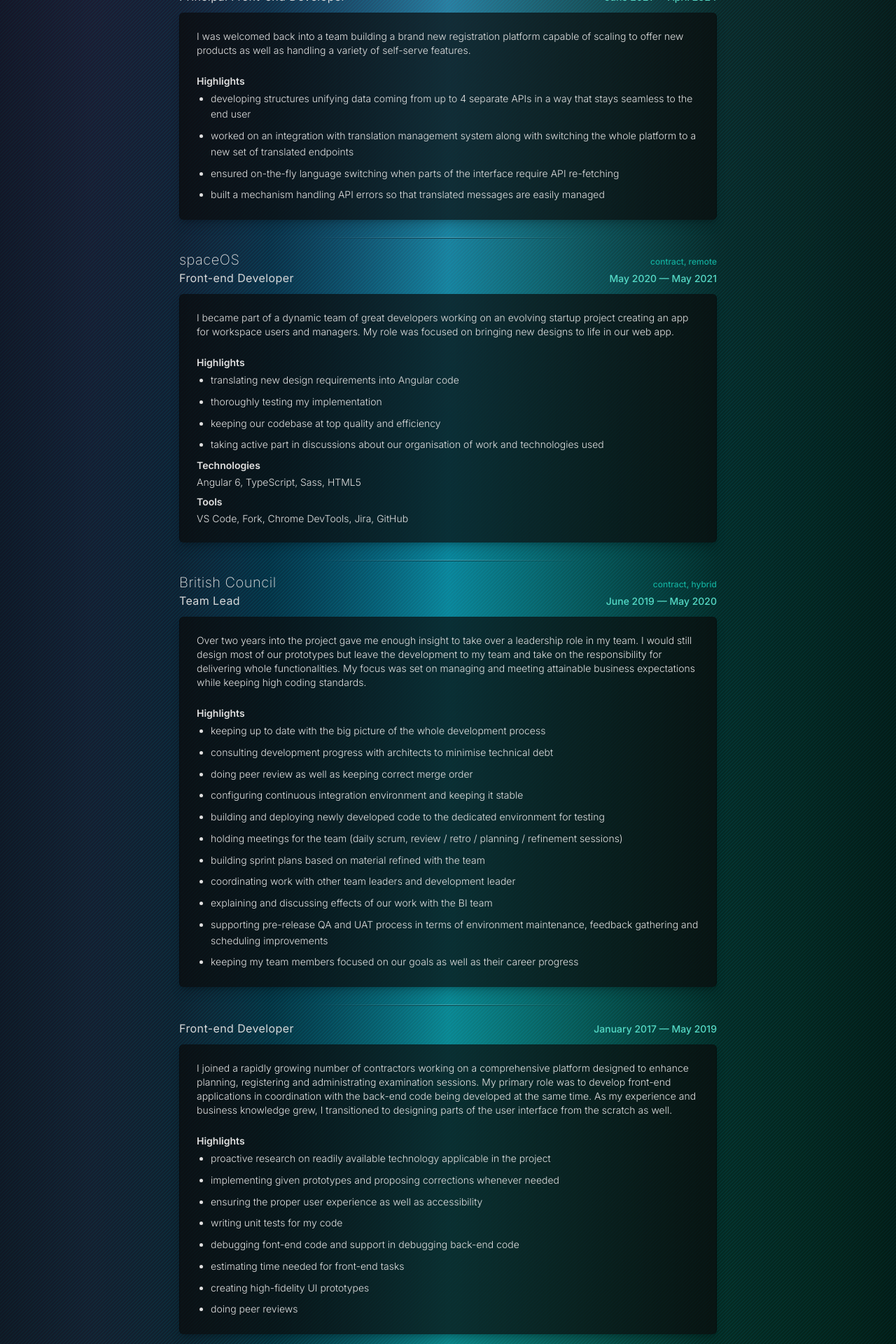
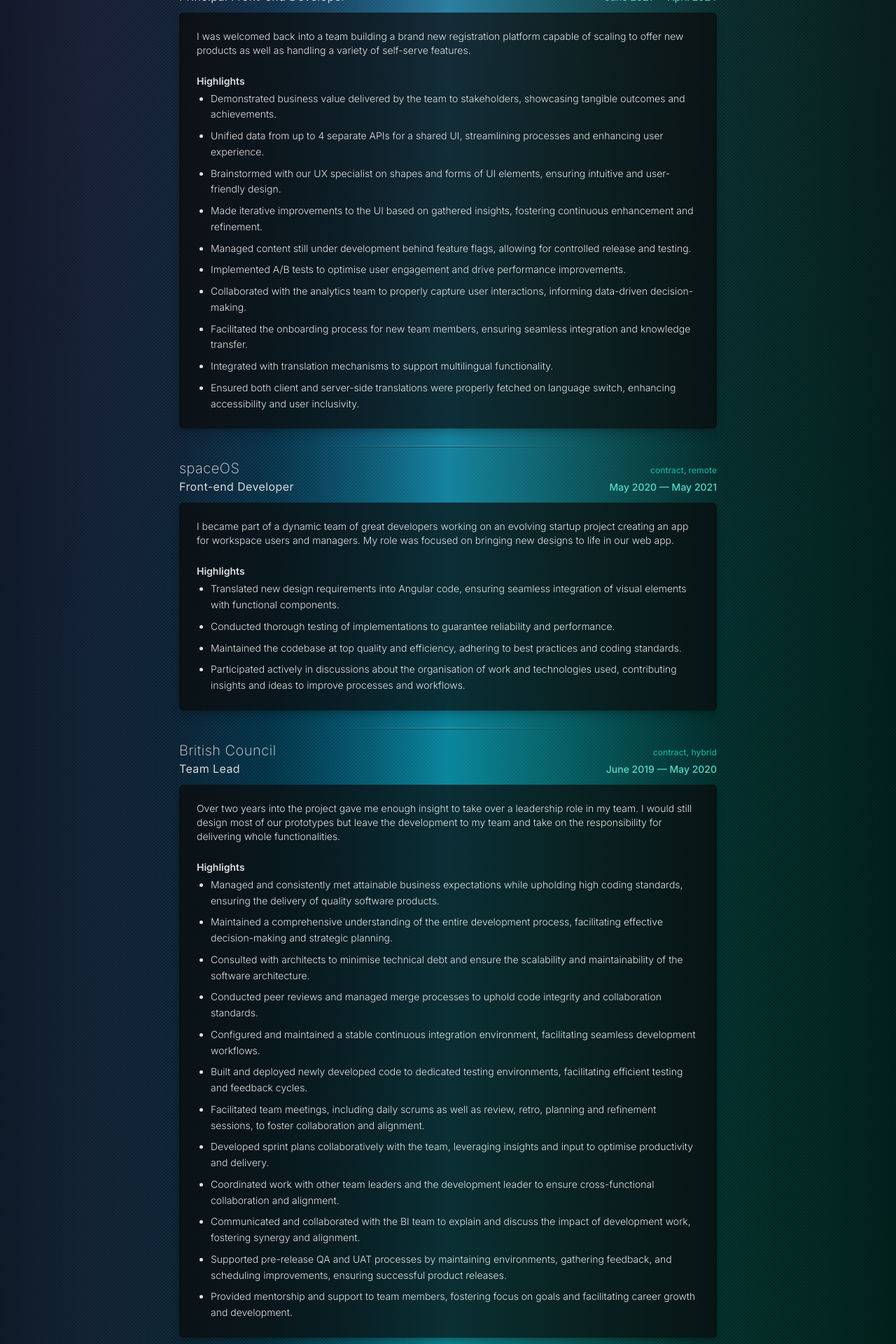
Before and after one commit to Raz666/razart, a Next.js app: page /en/experience in a window 1280 px wide. Shown: the part 420-2340 px from the top of the page at 70% size. Built offline with nearby package versions, Linux system fonts and the light colour scheme.

Commit message:
improve content

```diff
--- a/messages/en.json
+++ b/messages/en.json
@@ -6,7 +6,7 @@
       "line1": "Frontend developer with a knack for user experience and visual aesthetics.",
       "line2": "Passionate about long walks as well as loosing oneself in well written storytelling."
     },
-    "gdpr": "I authorize the processing of personal data contained in my curriculum vitae based on art. 13 GDPR 679/16."
+    "gdpr": "I authorise the processing of personal data contained in my curriculum vitae based on art. 13 GDPR 679/16."
   },
   "Experience": {
     "title": "Experience",
@@ -42,72 +42,78 @@
     },
     "spaceOS": {
       "desc": "I became part of a dynamic team of great developers working on an evolving startup project creating an app for workspace users and managers. My role was focused on bringing new designs to life in our web app.",
-      "hl1": "translating new design requirements into Angular code",
-      "hl2": "thoroughly testing my implementation",
-      "hl3": "keeping our codebase at top quality and efficiency",
-      "hl4": "taking active part in discussions about our organisation of work and technologies used",
-      "tech": "Angular 6, TypeScript, Sass, HTML5",
-      "tools": "VS Code, Fork, Chrome DevTools, Jira, GitHub"
+      "hl1": "Translated new design requirements into Angular code, ensuring seamless integration of visual elements with functional components.",
+      "hl2": "Conducted thorough testing of implementations to guarantee reliability and performance.",
+      "hl3": "Maintained the codebase at top quality and efficiency, adhering to best practices and coding standards.",
+      "hl4": "Participated actively in discussions about the organisation of work and technologies used, contributing insights and ideas to improve processes and workflows."
     },
     "bc": {
       "fe1": {
         "desc": "I joined a rapidly growing number of contractors working on a comprehensive platform designed to enhance planning, registering and administrating examination sessions. My primary role was to develop front-end applications in coordination with the back-end code being developed at the same time. As my experience and business knowledge grew, I transitioned to designing parts of the user interface from the scratch as well.",
-        "hl1": "proactive research on readily available technology applicable in the project",
-        "hl2": "implementing given prototypes and proposing corrections whenever needed",
-        "hl3": "ensuring the proper user experience as well as accessibility",
-        "hl4": "writing unit tests for my code",
-        "hl5": "debugging font-end code and support in debugging back-end code",
-        "hl6": "estimating time needed for front-end tasks",
-        "hl7": "creating high-fidelity UI prototypes",
-        "hl8": "doing peer reviews"
+        "hl1": "Conducted proactive research on available technologies applicable to the project, ensuring informed decision-making and optimal technology selection.",
+        "hl2": "Implemented provided prototypes and proposed necessary corrections to enhance functionality and usability.",
+        "hl3": "Ensured proper user experience and accessibility standards were met, enhancing usability and inclusivity.",
+        "hl4": "Maintained synchronisation between front-end and back-end code, facilitating seamless integration and collaboration across development teams.",
+        "hl5": "Wrote comprehensive unit tests for front-end code, ensuring code quality and reliability.",
+        "hl6": "Assisted in debugging both front-end and back-end code, providing valuable support in troubleshooting and issue resolution.",
+        "hl7": "Estimated time requirements for front-end tasks, aiding in project planning and resource allocation.",
+        "hl8": "Created high-fidelity UI prototypes, visualising design concepts and facilitating stakeholder understanding and feedback.",
+        "hl9": "Conducted peer reviews, fostering collaboration and code quality assurance through constructive feedback and collaboration."
       },
       "tl": {
-        "desc": "Over two years into the project gave me enough insight to take over a leadership role in my team. I would still design most of our prototypes but leave the development to my team and take on the responsibility for delivering whole functionalities. My focus was set on managing and meeting attainable business expectations while keeping high coding standards.",
-        "hl1": "keeping up to date with the big picture of the whole development process",
-        "hl2": "consulting development progress with architects to minimise technical debt",
-        "hl3": "doing peer review as well as keeping correct merge order",
-        "hl4": "configuring continuous integration environment and keeping it stable",
-        "hl5": "building and deploying newly developed code to the dedicated environment for testing",
-        "hl6": "holding meetings for the team (daily scrum, review / retro / planning / refinement sessions)",
-        "hl7": "building sprint plans based on material refined with the team",
-        "hl8": "coordinating work with other team leaders and development leader",
-        "hl9": "explaining and discussing effects of our work with the BI team",
-        "hl10": "supporting pre-release QA and UAT process in terms of environment maintenance, feedback gathering and scheduling improvements",
-        "hl11": "keeping my team members focused on our goals as well as their career progress"
+        "desc": "Over two years into the project gave me enough insight to take over a leadership role in my team. I would still design most of our prototypes but leave the development to my team and take on the responsibility for delivering whole functionalities.",
+        "hl1": "Managed and consistently met attainable business expectations while upholding high coding standards, ensuring the delivery of quality software products.",
+        "hl2": "Maintained a comprehensive understanding of the entire development process, facilitating effective decision-making and strategic planning.",
+        "hl3": "Consulted with architects to minimise technical debt and ensure the scalability and maintainability of the software architecture.",
+        "hl4": "Conducted peer reviews and managed merge processes to uphold code integrity and collaboration standards.",
+        "hl5": "Configured and maintained a stable continuous integration environment, facilitating seamless development workflows.",
+        "hl6": "Built and deployed newly developed code to dedicated testing environments, facilitating efficient testing and feedback cycles.",
+        "hl7": "Facilitated team meetings, including daily scrums as well as review, retro, planning and refinement sessions, to foster collaboration and alignment.",
+        "hl8": "Developed sprint plans collaboratively with the team, leveraging insights and input to optimise productivity and delivery.",
+        "hl9": "Coordinated work with other team leaders and the development leader to ensure cross-functional collaboration and alignment.",
+        "hl10": "Communicated and collaborated with the BI team to explain and discuss the impact of development work, fostering synergy and alignment.",
+        "hl11": "Supported pre-release QA and UAT processes by maintaining environments, gathering feedback, and scheduling improvements, ensuring successful product releases.",
+        "hl12": "Provided mentorship and support to team members, fostering focus on goals and facilitating career growth and development."
       },
       "fe2": {
         "desc": "I was welcomed back into a team building a brand new registration platform capable of scaling to offer new products as well as handling a variety of self-serve features.",
-        "hl1": "developing structures unifying data coming from up to 4 separate APIs in a way that stays seamless to the end user",
-        "hl2": "worked on an integration with translation management system along with switching the whole platform to a new set of translated endpoints",
-        "hl3": "ensured on-the-fly language switching when parts of the interface require API re-fetching",
-        "hl4": "built a mechanism handling API errors so that translated messages are easily managed",
-        "hl5": "TBD"
+        "hl1": "Demonstrated business value delivered by the team to stakeholders, showcasing tangible outcomes and achievements.",
+        "hl2": "Unified data from up to 4 separate APIs for a shared UI, streamlining processes and enhancing user experience.",
+        "hl3": "Brainstormed with our UX specialist on shapes and forms of UI elements, ensuring intuitive and user-friendly design.",
+        "hl4": "Made iterative improvements to the UI based on gathered insights, fostering continuous enhancement and refinement.",
+        "hl5": "Managed content still under development behind feature flags, allowing for controlled release and testing.",
+        "hl6": "Implemented A/B tests to optimise user engagement and drive performance improvements.",
+        "hl7": "Collaborated with the analytics team to properly capture user interactions, informing data-driven decision-making.",
+        "hl8": "Facilitated the onboarding process for new team members, ensuring seamless integration and knowledge transfer.",
+        "hl9": "Integrated with translation mechanisms to support multilingual functionality.",
+        "hl10": "Ensured both client and server-side translations were properly fetched on language switch, enhancing accessibility and user inclusivity."
       }
     },
     "cegedim": {
       "desc": "The division I worked in, the ECC (EMEA Customization Center), was responsible for deployment and technical support of Nexxus Mobile Intelligence — a leading customer relationship management system dedicated to life sciences on the market. We provided our technical skills as well as deep knowledge of the CRM in all of its supported versions to our pharmaceutical clients around the globe.",
-      "hl1": "front-end configuration of the CRM",
-      "hl2": "writing reports in PL/SQL and applying them in the CRM",
-      "hl3": "optimising and correcting existing PL/SQL queries",
-      "hl4": "enhancing user experience using server-side (C#) and client-side (Javascript) scripts",
-      "hl5": "finding and applying best solutions to user-reported requests for data analysis"
+      "hl1": "Configured the front-end interface of the CRM, optimising usability and functionality for end-users.",
+      "hl2": "Authored reports in PL/SQL and integrated them into the CRM, facilitating data-driven decision-making and analysis.",
+      "hl3": "Optimised and corrected existing PL/SQL queries, improving efficiency and accuracy in data retrieval.",
+      "hl4": "Enhanced user experience through the implementation of server-side (C#) and client-side (JavaScript) scripts, enhancing system functionality and interactivity.",
+      "hl5": "Addressed user-reported requests by identifying and implementing optimal solutions, fostering user satisfaction and system usability.",
+      "hl6": "Conducted data analysis to extract actionable insights and inform strategic decision-making processes, driving business success and growth."
     },
     "plum": {
-      "desc": "Plum is a small but feisty interactive agency specialized in e-commerce. Although I was officially employed as a tester, I quickly started doing daily tasks of a front-end developer.",
-      "hl1": "pre- and post-release tests",
-      "hl2": "Magento system management and configuration",
-      "hl3": "design, preparation, tests and sending newsletters using Freshmail",
-      "hl4": "product photos enhancement",
-      "hl5": "CSS code enhancement"
+      "desc": "Plum is a small but feisty interactive agency specialised in e-commerce. Although I was officially employed as a tester, I quickly started doing daily tasks of a front-end developer.",
+      "hl1": "Conducted pre- and post-release tests, ensuring software quality and reliability throughout the development lifecycle.",
+      "hl2": "Managed and configured Magento systems, optimising performance and functionality.",
+      "hl3": "Designed, prepared, tested, and distributed newsletters using Freshmail, fostering customer engagement and communication.",
+      "hl4": "Enhanced product photos to improve visual appeal and marketing effectiveness.",
+      "hl5": "Optimised CSS code to enhance website performance and user experience."
     },
     "freelance": {
-      "desc": "As a freelancer I used to design, build and install websites (using WordPress for content management), set up and manage Google Analytics and AdWords accounts, design logos, leaets, business cards and documents."
+      "desc": "As a freelancer, I specialised in designing, building, and installing websites, leveraging WordPress for content management. Additionally, I adeptly set up and managed Google Analytics and AdWords accounts to optimise online visibility and drive traffic. Beyond web development, I showcased my creativity by designing logos, leaflets, business cards, and various marketing materials, ensuring cohesive branding and effective communication strategies for clients."
     },
     "univox": {
-      "desc": "Univox was an on-line shop selling music on CDs and DVDs where I helped managing the product database as well as the sales process and created advertising content."
+      "desc": "At Univox, an online music shop offering CDs and DVDs, I played a pivotal role in managing the product database and overseeing the sales process. My responsibilities included updating product listings, ensuring accuracy and completeness, and managing inventory levels to meet customer demand. Furthermore, I created compelling advertising content to promote featured products and special offers, contributing to increased sales and customer engagement."
     },
     "efy": {
-      "desc": "I worked as a receptionist in a language school — providing customer service, carrying out entrance exams, helping with the image campaign with my picture editing skills."
+      "desc": "As a receptionist at a language school, I provided exceptional customer service to students and visitors, serving as the primary point of contact for inquiries and assistance. In addition to administrative tasks, I conducted entrance exams for prospective students, ensuring a smooth admissions process. Leveraging my proficiency in picture editing software, I also contributed to the school's image campaign by creating visually appealing materials and enhancing promotional content."
     }
   },
   "Education": {
--- a/src/app/[locale]/experience/page.tsx
+++ b/src/app/[locale]/experience/page.tsx
@@ -24,6 +24,12 @@
             <ListElement>{t('bc.fe2.hl2')}</ListElement>
             <ListElement>{t('bc.fe2.hl3')}</ListElement>
             <ListElement>{t('bc.fe2.hl4')}</ListElement>
+            <ListElement>{t('bc.fe2.hl5')}</ListElement>
+            <ListElement>{t('bc.fe2.hl6')}</ListElement>
+            <ListElement>{t('bc.fe2.hl7')}</ListElement>
+            <ListElement>{t('bc.fe2.hl8')}</ListElement>
+            <ListElement>{t('bc.fe2.hl9')}</ListElement>
+            <ListElement>{t('bc.fe2.hl10')}</ListElement>
           </Highlights>
         </Card>
       </CareerEntry>
@@ -44,12 +50,6 @@
             <ListElement>{t('spaceOS.hl3')}</ListElement>
             <ListElement>{t('spaceOS.hl4')}</ListElement>
           </Highlights>
-          <CareerEntry.TitledSection title={t('tech')}>
-            {t('spaceOS.tech')}
-          </CareerEntry.TitledSection>
-          <CareerEntry.TitledSection title={t('tools')}>
-            {t('spaceOS.tools')}
-          </CareerEntry.TitledSection>
         </Card>
       </CareerEntry>
 
@@ -75,6 +75,7 @@
             <ListElement>{t('bc.tl.hl9')}</ListElement>
             <ListElement>{t('bc.tl.hl10')}</ListElement>
             <ListElement>{t('bc.tl.hl11')}</ListElement>
+            <ListElement>{t('bc.tl.hl12')}</ListElement>
           </Highlights>
         </Card>
 
@@ -120,6 +121,7 @@
             <ListElement>{t('cegedim.hl3')}</ListElement>
             <ListElement>{t('cegedim.hl4')}</ListElement>
             <ListElement>{t('cegedim.hl5')}</ListElement>
+            <ListElement>{t('cegedim.hl6')}</ListElement>
           </Highlights>
         </Card>
       </CareerEntry>
```
